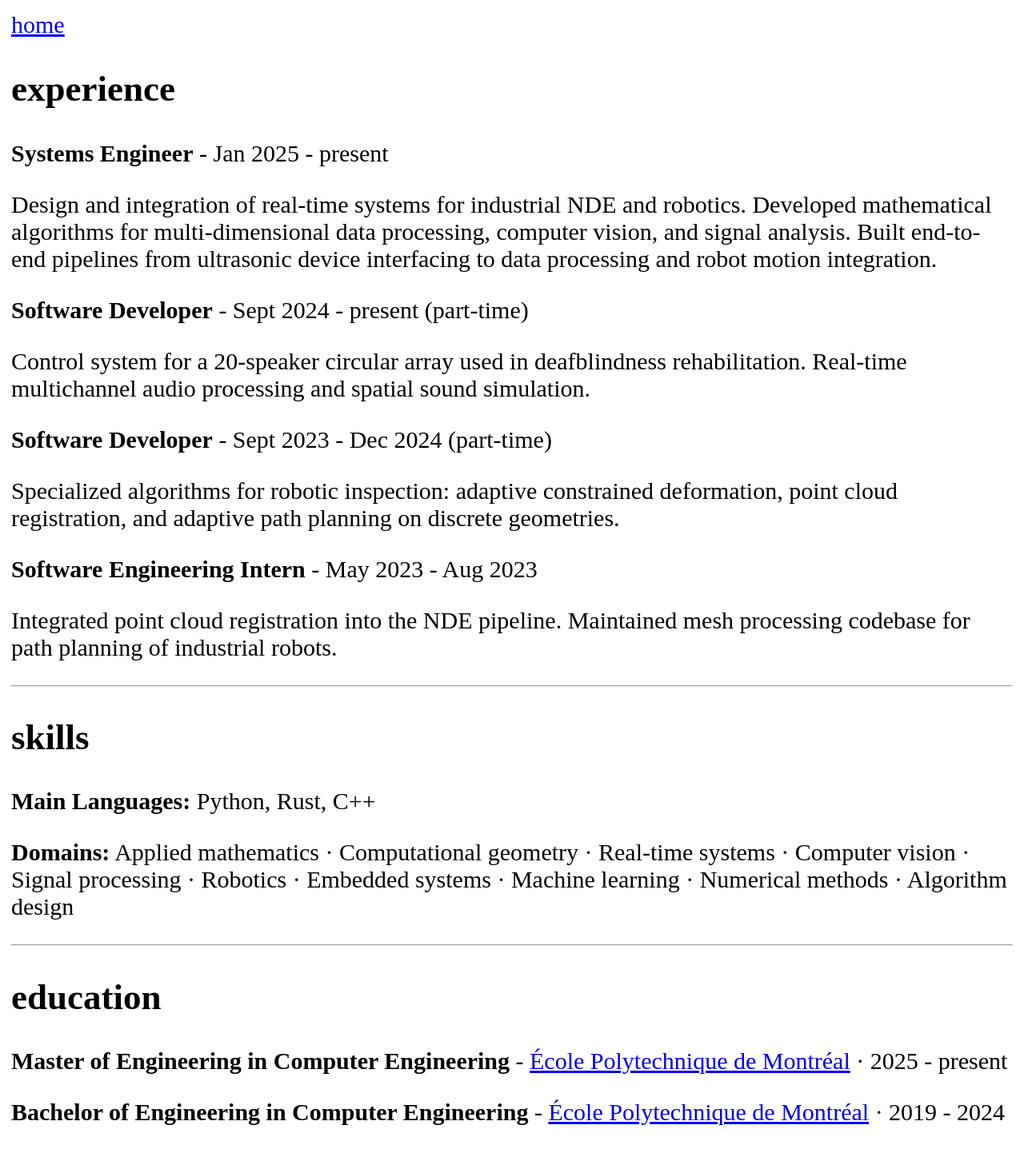
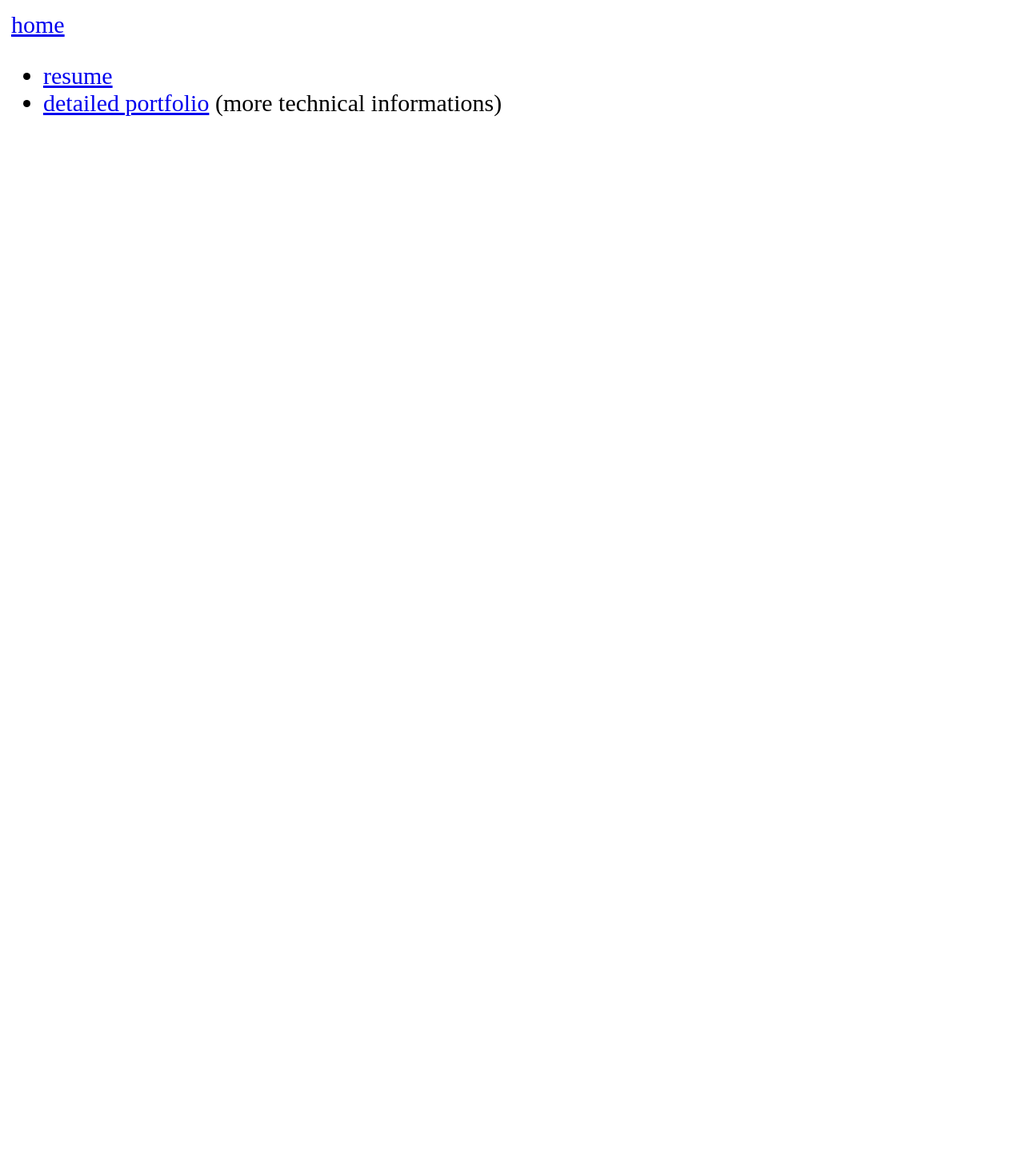
Before and after one commit to zLNH1mm3lxPCyZQ/website, a Jekyll site: the page built from about/index.md, in a window 1280 px wide. Shown: the whole page at 80% size. Built offline with Jekyll 4.4.1, drawn with Linux system fonts in a browser that asks for light colours; after the commit the page ends 900 px from its top, so only the background shows below that.

Commit message:
better about section

```diff
--- a/about/index.md
+++ b/about/index.md
@@ -3,36 +3,5 @@ layout: default
 title: about
 ---
 
-## experience
-
-**Systems Engineer** - Jan 2025 - present
-
-Design and integration of real-time systems for industrial NDE and robotics. Developed mathematical algorithms for multi-dimensional data processing, computer vision, and signal analysis. Built end-to-end pipelines from ultrasonic device interfacing to data processing and robot motion integration.
-
-**Software Developer** - Sept 2024 - present (part-time)
-
-Control system for a 20-speaker circular array used in deafblindness rehabilitation. Real-time multichannel audio processing and spatial sound simulation.
-
-**Software Developer** - Sept 2023 - Dec 2024 (part-time)
-
-Specialized algorithms for robotic inspection: adaptive constrained deformation, point cloud registration, and adaptive path planning on discrete geometries.
-
-**Software Engineering Intern** - May 2023 - Aug 2023
-
-Integrated point cloud registration into the NDE pipeline. Maintained mesh processing codebase for path planning of industrial robots.
-
----
-
-## skills
-
-**Main Languages:** Python, Rust, C++
-
-**Domains:** Applied mathematics · Computational geometry · Real-time systems · Computer vision · Signal processing · Robotics · Embedded systems · Machine learning · Numerical methods · Algorithm design
-
----
-
-## education
-
-**Master of Engineering in Computer Engineering** - [École Polytechnique de Montréal](https://polymtl.ca) · 2025 - present
-
-**Bachelor of Engineering in Computer Engineering** - [École Polytechnique de Montréal](https://polymtl.ca) · 2019 - 2024
+- [resume](/about/resume)
+- [detailed portfolio](/about/portfolio) (more technical informations)
```
Also changed, not shown: about/portfolio.md (added, +8 -0 lines), about/resume.md (added, +38 -0 lines).
